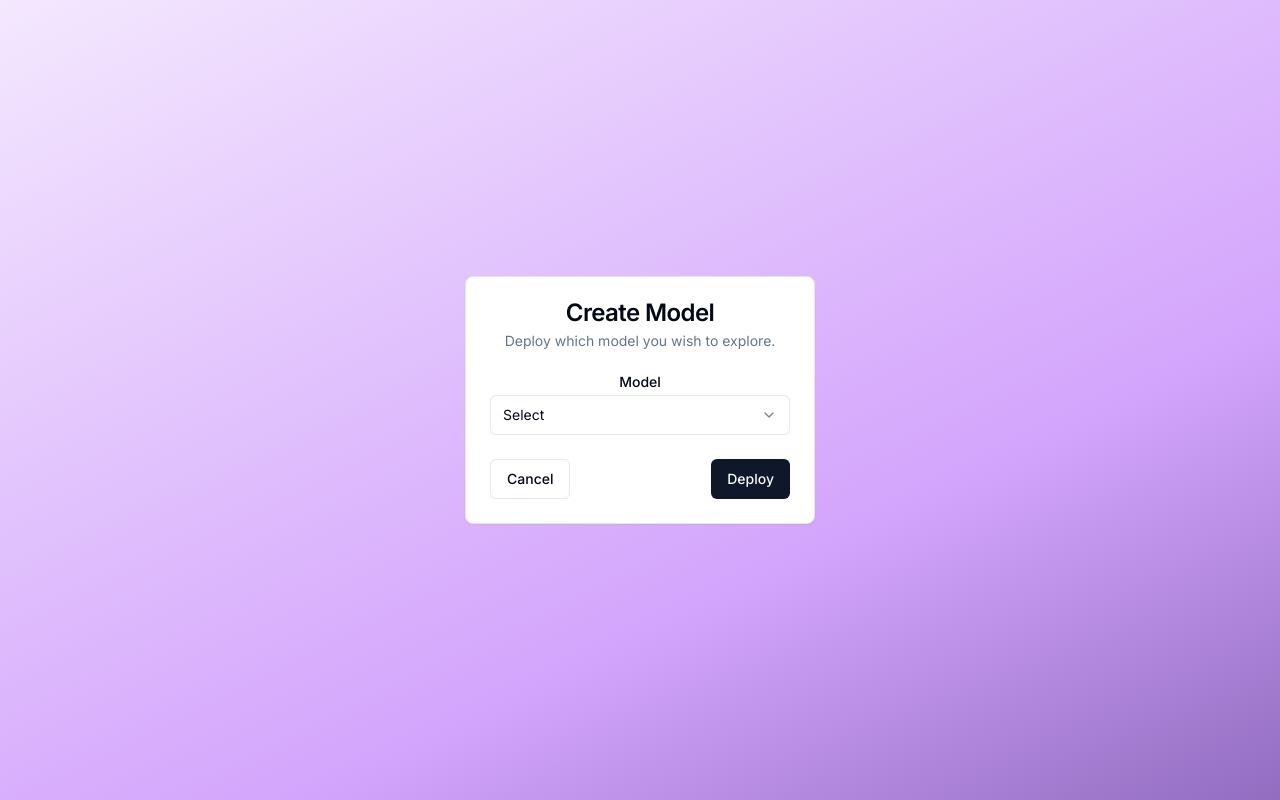
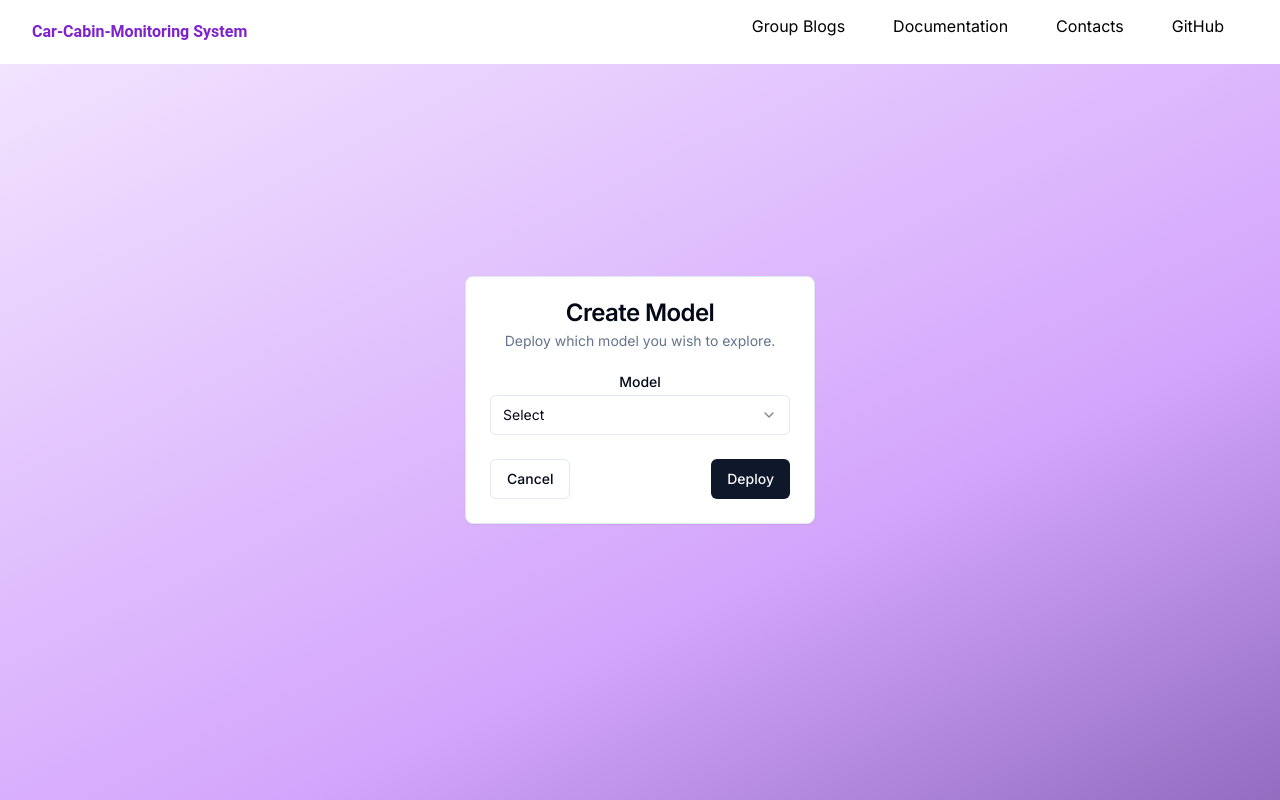
Before and after one commit to cyprus09/Car-Cabin-Monitoring, a Next.js app in the folder dip-web-app/: page / in a window 1280 px wide. Built offline with nearby package versions, Linux system fonts and the light colour scheme.

Commit message:
added navbar component

```diff
--- a/dip-web-app/src/app/page.tsx
+++ b/dip-web-app/src/app/page.tsx
@@ -1,12 +1,12 @@
 // pages/index.tsx
 import React from 'react';
-import MainComponent from '@/components/main-nav';
-import NavComponent from '@/components/nav-bar';
 import { CardWithForm } from '@/components/main-card';
+import NavBar from '@/components/nav-bar';
 
 export default function Home() {
   return (
     <div>
+      <NavBar />
       <CardWithForm />
     </div>
   );
```
